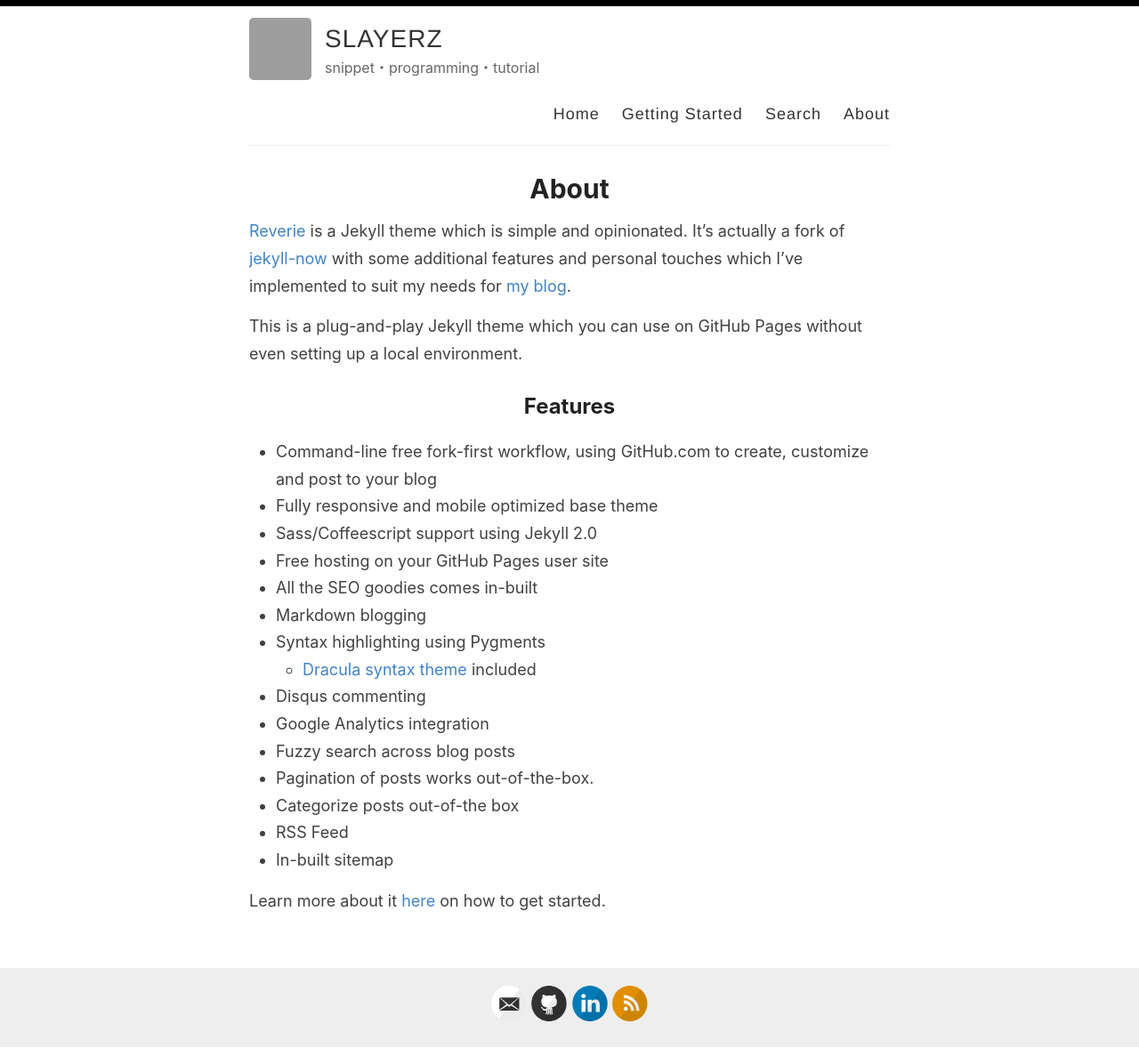
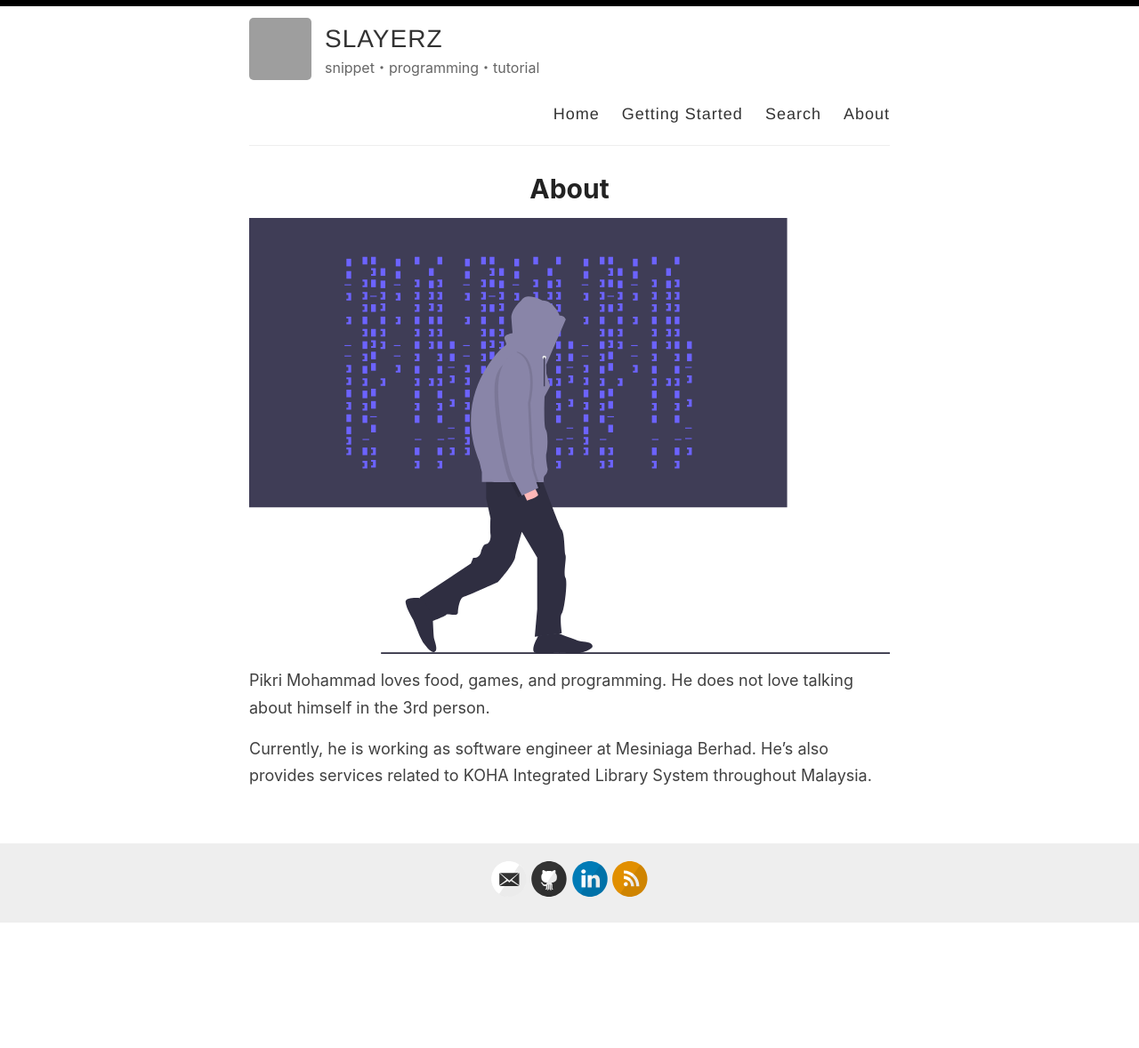
Before and after one commit to slayerz/slayerz.github.io, a Jekyll site: the page built from _pages/about.md, in a window 1280 px wide. Shown: the whole page at 89% size. Built offline with Jekyll 4.4.1, drawn with Linux system fonts in a browser that asks for light colours; after the commit the page ends 1037 px from its top, so only the background shows below that; grey boxes are pictures that could not be loaded.

Commit message:
Update about.md

```diff
--- a/_pages/about.md
+++ b/_pages/about.md
@@ -4,26 +4,8 @@ title: About
 permalink: /about/
 ---
 
-[Reverie](https://github.com/amitmerchant1990/reverie) is a Jekyll theme which is simple and opinionated. It's actually a fork of [jekyll-now](https://github.com/barryclark/jekyll-now) with some additional features and personal touches which I've implemented to suit my needs for [my blog](https://www.amitmerchant.com).
+![hacker](/images/hacker.svg)
 
-This is a plug-and-play Jekyll theme which you can use on GitHub Pages without even setting up a local environment.
+Pikri Mohammad loves food, games, and programming. He does not love talking about himself in the 3rd person.
 
-## Features
-
-- Command-line free fork-first workflow, using GitHub.com to create, customize and post to your blog
-- Fully responsive and mobile optimized base theme
-- Sass/Coffeescript support using Jekyll 2.0
-- Free hosting on your GitHub Pages user site
-- All the SEO goodies comes in-built
-- Markdown blogging
-- Syntax highlighting using Pygments
-    - [Dracula syntax theme](https://draculatheme.com/) included
-- Disqus commenting
-- Google Analytics integration
-- Fuzzy search across blog posts
-- Pagination of posts works out-of-the-box.
-- Categorize posts out-of-the box
-- RSS Feed
-- In-built sitemap
-
-Learn more about it [here](https://github.com/amitmerchant1990/reverie) on how to get started.
+Currently, he is working as software engineer at Mesiniaga Berhad. He's also provides services related to KOHA Integrated Library System throughout Malaysia.
```
